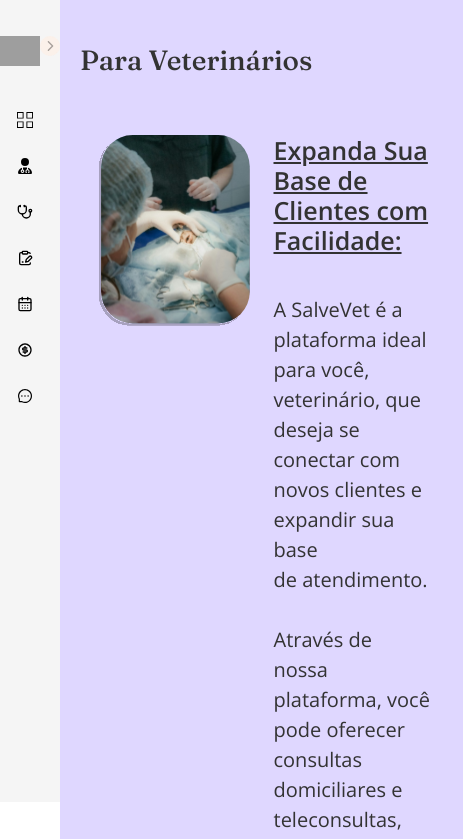
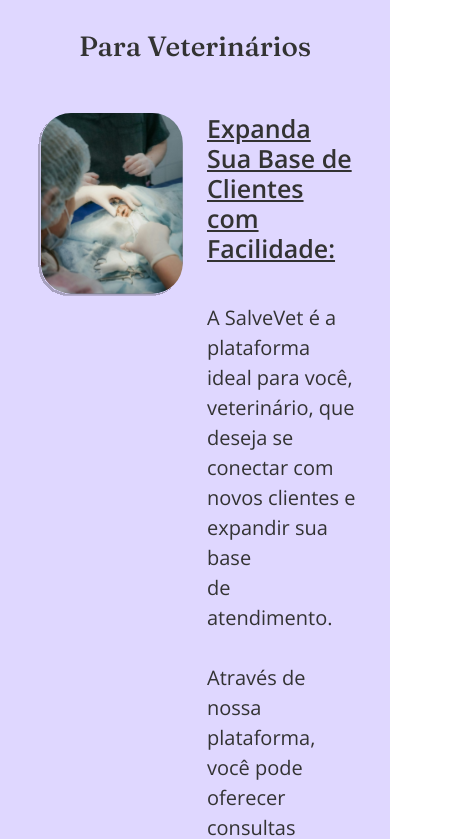
Before and after one commit to MatheusEngSoft/savevet, a React (Create React App) app: page / in a window 390 px wide. Shown: the top 839 px of the page, 463 px wide, since content can reach past the window. Built offline with nearby package versions, Linux system fonts and the light colour scheme; grey boxes are pictures that could not be loaded.

Commit message:
VeterinarianSection

```diff
--- a/src/assets/style/VeterinariansSection.css
+++ b/src/assets/style/VeterinariansSection.css
@@ -1,47 +1,10 @@
-.veterinarians-section-container {
-  display: flex;
-}
-
-.principal {
-  margin-left: 240px;
-  background-color: #DFD7FF;
-  color: #333333;
-  transition: margin-left 0.3s ease;
-  flex: 1;
-}
-
-
-.sidenav.active + .principal {
-  margin-left: 60px;
-}
-
-
-@media (max-width: 768px) {
-  .sidenav {
-    width: 100%;
-    height: auto;
-    position: fixed;
-    top: 0;
-    left: 0;
-    transition: height 0.3s ease;
-  }
-
-  .sidenav.active {
-    height: 95vh;
-  }
-
-  .principal {
-    margin-left: 0;
-  }
-}
-
 .principal {
   background-color: #DFD7FF;
   padding: 20px;
   color: #333333;
 }
 
-.header {
+.principal header {
   text-align: center;
   font-weight: 700;
   font-size: 48px;
--- a/src/components/VeterinariansSection.js
+++ b/src/components/VeterinariansSection.js
@@ -3,14 +3,12 @@ import 'bootstrap/dist/css/bootstrap.min.css';
 import '../assets/style/VeterinariansSection.css';
 import cirurgia from '../assets/images/cirurgia.svg';
 import cuidados from '../assets/images/cuidados.svg';
-import SideBar from './SideBar';
 
 export default function VeterinariansSection() {
   return (
-    <div className="veterinarians-section-container">
-      <SideBar />
+    <div>
       <main className='principal'>
-        <header className='header text-center my-4'>
+        <header>
           <h1>Para Veterinários</h1>
         </header>
         <section className="section">
```
